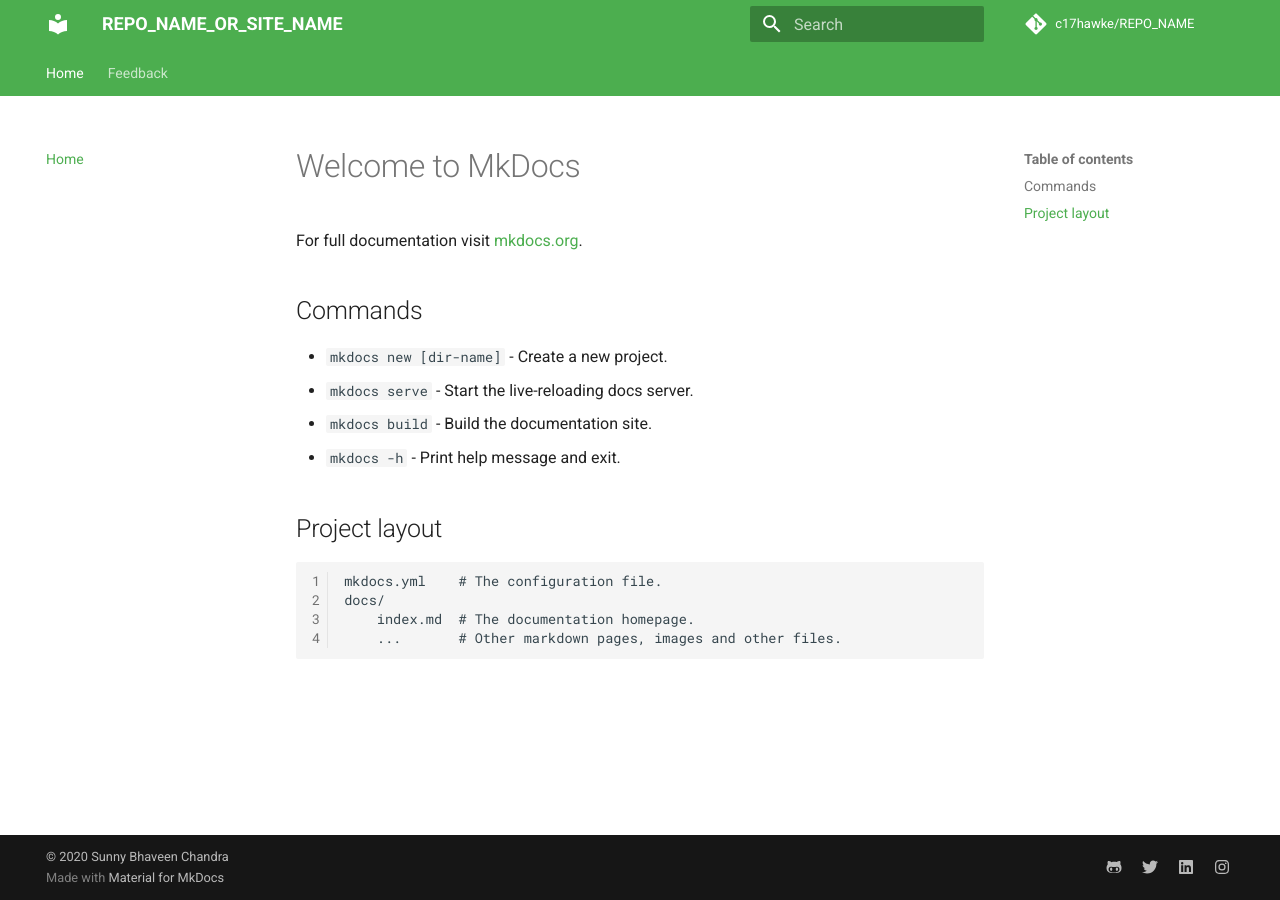
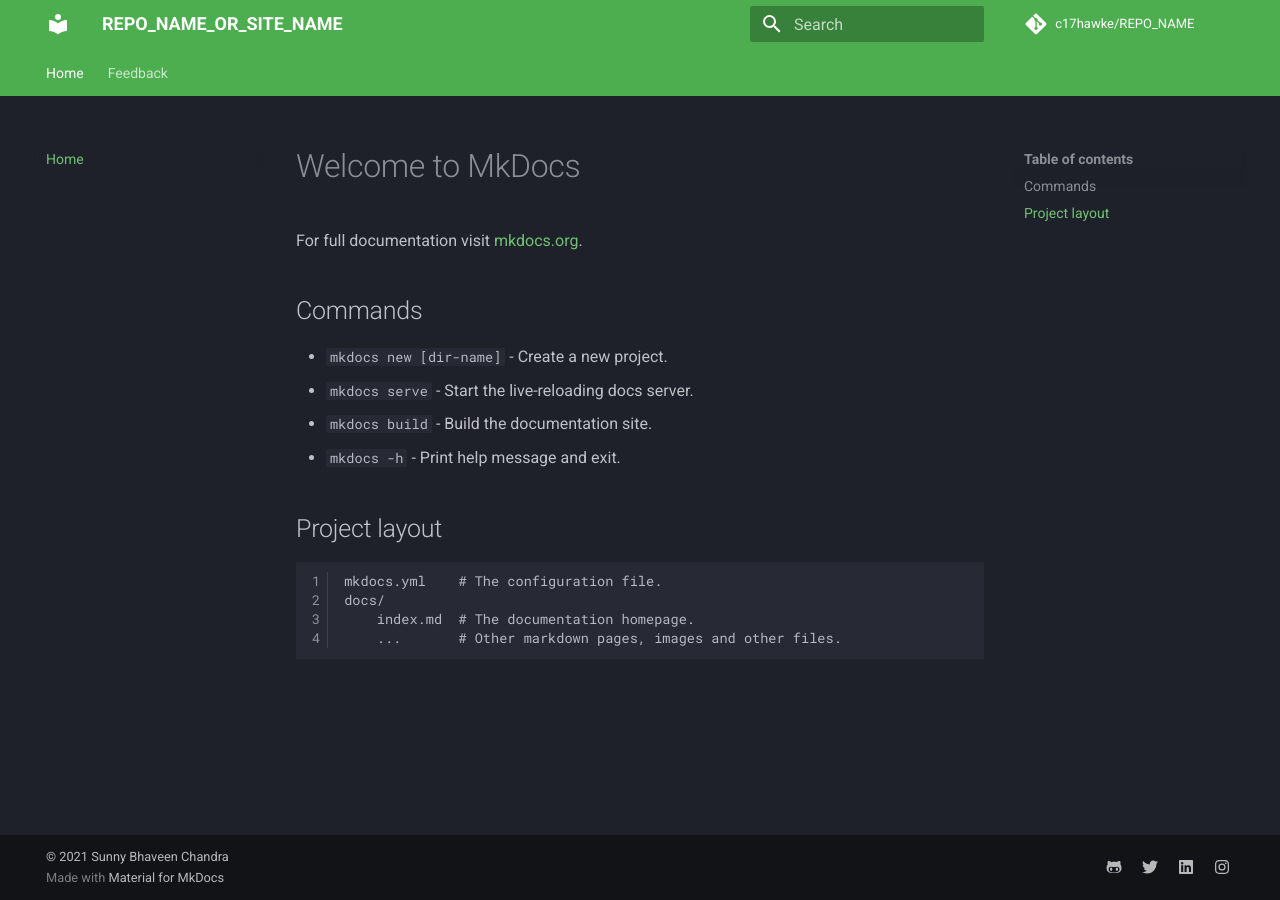
Before and after one commit to c17hawke/docsTemplate, an MkDocs documentation site: the page built from docs/index.md, in a window 1280 px wide. Built offline with MkDocs 1.6.1 and Material for MkDocs 9.7.7, drawn with Linux system fonts in a browser that asks for light colours; comment, search, counter and statistics services are not loaded.

Commit message:
Update mkdocs.yml

```diff
--- a/mkdocs.yml
+++ b/mkdocs.yml
@@ -17,11 +17,13 @@ repo_url: https://github.com/c17hawke/REPO_NAME
 theme:
   name: material
   features:
-    - tabs
+    - navigation.tabs
   language: en
   palette:
+    scheme: slate
     primary: green
-    accent: green
+    accent: lime
+#  logo: assets/mainLogo.jpg
 
 extra:
   social:
@@ -47,5 +49,9 @@ markdown_extensions:
   - pymdownx.mark
   - pymdownx.highlight
 
+
+plugins:
+  - search
+
 copyright: |
-  &copy; 2020 <a href="https://github.com/c17hawke"  target="_blank" rel="noopener">Sunny Bhaveen Chandra</a>
+  &copy; 2021 <a href="https://github.com/c17hawke"  target="_blank" rel="noopener">Sunny Bhaveen Chandra</a>
```
